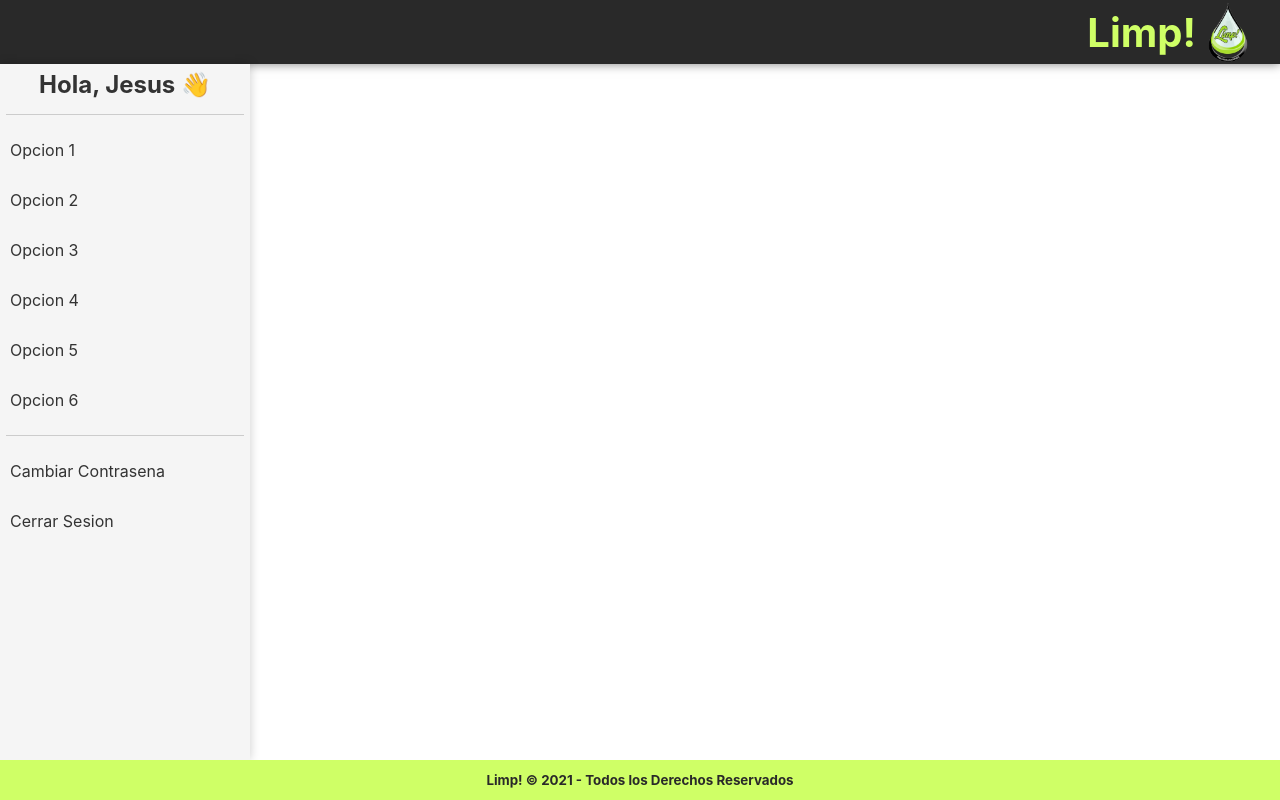
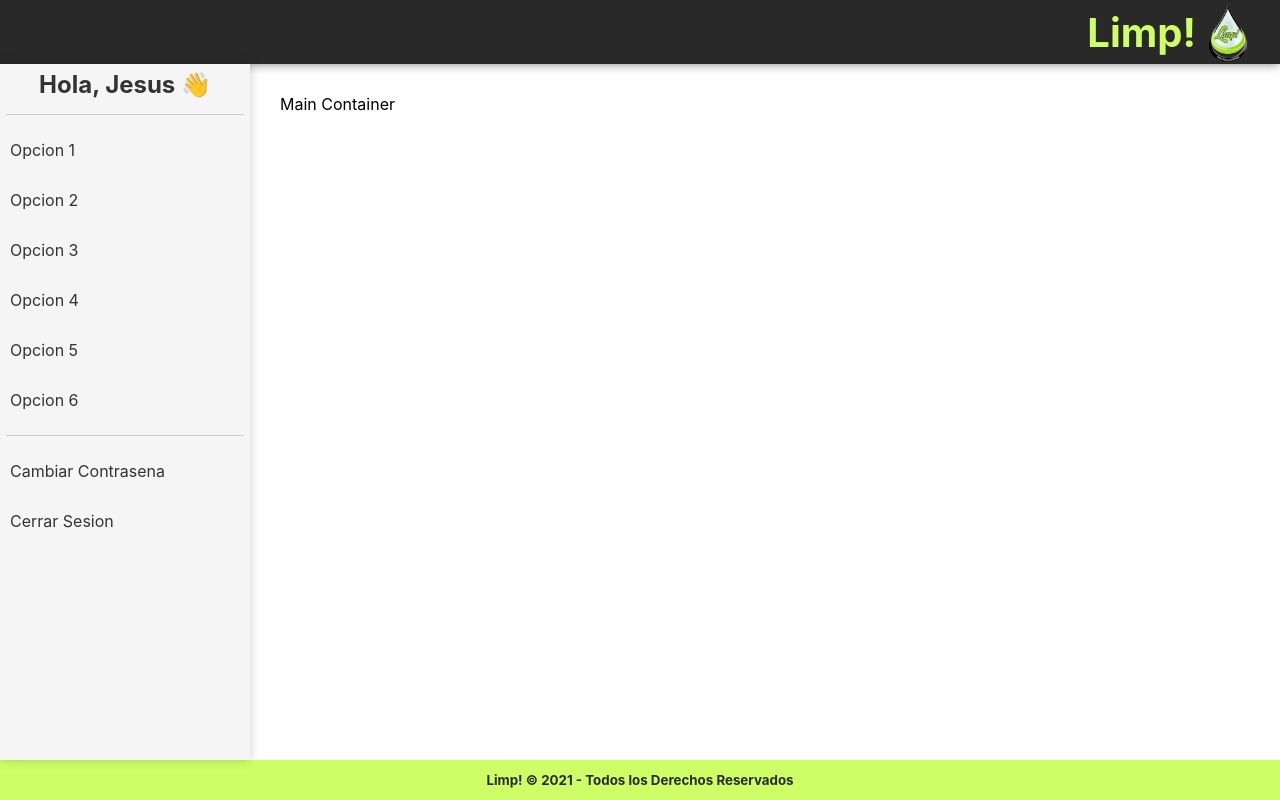
Before and after one commit to waraps/limp-f, a React (Create React App) app: page / in a window 1280 px wide. Built offline with nearby package versions, Linux system fonts and the light colour scheme.

Commit message:
testing dashboard view

```diff
--- a/src/App.js
+++ b/src/App.js
@@ -1,14 +1,8 @@
-import Navbar from './components/Navbar'
-import Drawer from './components/Drawer'
-import Footer from './components/Footer'
+import Dashboard from './views/Dashboard'
 
 function App() {
   return (
-    <>
-      <Navbar />
-      <Drawer />
-      <Footer />
-    </>
+    <Dashboard />
   );
 }
 
```
